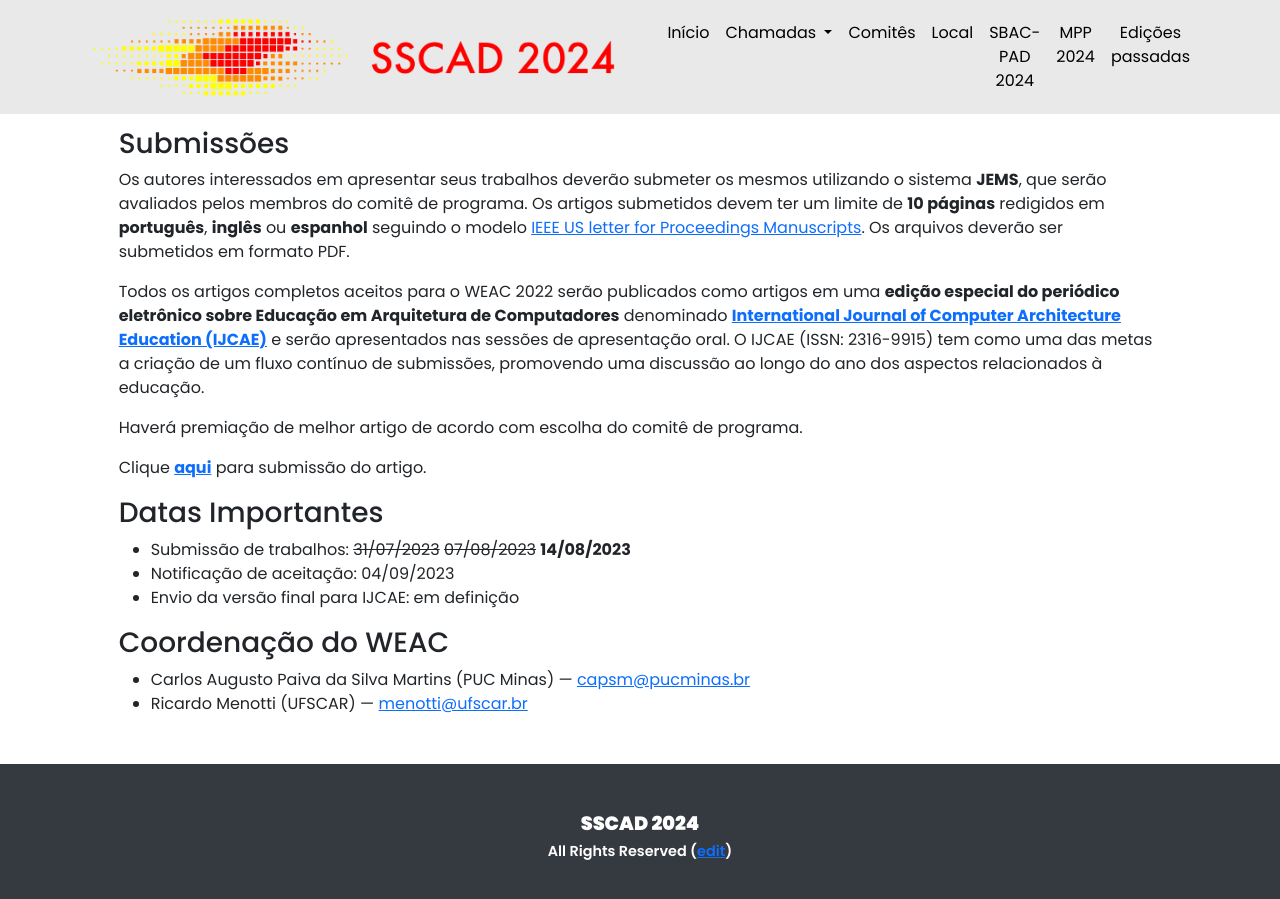
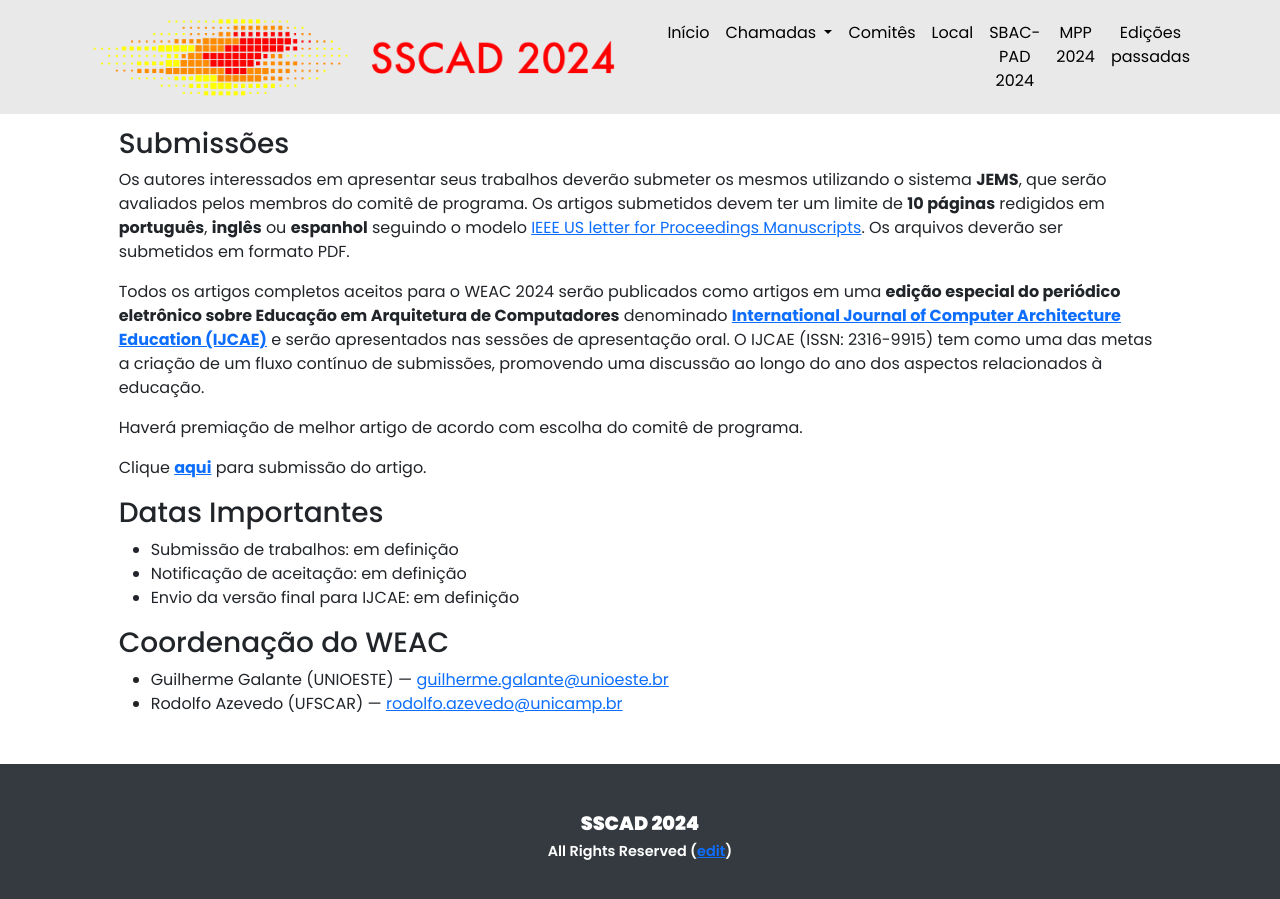
Before and after one commit to ce-acpad/sscad2024, a Jekyll site: the page built from cfp_weac.html, in a window 1280 px wide and 900 px high, scrolled down 1526 px. Built offline with Jekyll 4.4.1, drawn with Linux system fonts in a browser that asks for light colours; some of the changed text lies outside the part shown.

Commit message:
Update cfp_weac.html

```diff
--- a/cfp_weac.html
+++ b/cfp_weac.html
@@ -15,7 +15,7 @@ permalink: /cfp_weac/
 <h1>Workshop sobre Educação em Arquitetura de Computadores (WEAC)</h1>
 
 <p>O <strong>Workshop sobre Educação em Arquitetura de Computadores (WEAC)</strong> é um evento anual, realizado desde 2006 em conjunto com WSCAD, que apresenta artigos técnico-científicos abordando os mais variados aspectos relacionados à educação em arquitetura de computadores, incluindo computação paralela, computação de alto desempenho e sistemas de computação.</p>
-<p>Em sua décima sétima edição, o WEAC 2023 será realizado em paralelo com o <strong>XXIV Simpósio em Sistemas Computacionais de Alto Desempenho (WSCAD)</strong> e seus demais workshops, nos dias 17 a 20 de outubro de 2023.</p>
+<p>Em sua décima oitava edição, o WEAC 2024 será realizado em paralelo com o <strong>XXIV Simpósio em Sistemas Computacionais de Alto Desempenho (SSCAD)</strong> e seus demais workshops, nos dias XX a XX de outubro de 2024.</p>
 <p>A principal meta do WEAC é prover um ambiente (fórum) para professores, pesquisadores e estudantes trocarem, compartilharem e discutirem suas experiências, novas ideias e resultados de pesquisa em todos os aspectos e tópicos relacionados com a educação (aprendizado e ensino) em Arquitetura de Computadores, Computação Paralela, Computação de Alto Desempenho e Sistemas de Computação.</p>
 <p>Os artigos podem abordar estudos de caso, relatos de experiência, propostas de novas ideias, tópicos para discussão, ensaios para reflexão, ou apresentações de ferramentas. O programa do workshop será composto de apresentações de artigos, palestras e painéis de discussão.</p>
 <h3>Tópicos de Interesse</h3>
@@ -42,7 +42,7 @@ permalink: /cfp_weac/
 </ul>
 <h3>Submissões</h3>
 <p>Os autores interessados em apresentar seus trabalhos deverão submeter os mesmos utilizando o sistema <strong>JEMS</strong>, que serão avaliados pelos membros do comitê de programa. Os artigos submetidos devem ter um limite de <strong>10 páginas</strong> redigidos em <strong>português</strong>, <strong>inglês</strong> ou <strong>espanhol</strong> seguindo o modelo <a href="https://www.ieee.org/conferences/publishing/templates.html" target="_blank">IEEE US letter for Proceedings Manuscripts</a>. Os arquivos deverão ser submetidos em formato PDF.</p>
-<p>Todos os artigos completos aceitos para o WEAC 2022 serão publicados como artigos em uma <strong>edição especial do periódico eletrônico sobre Educação em Arquitetura de Computadores</strong> denominado <strong><a href="http://www2.sbc.org.br/ceacpad/ijcae/" target="_blank">International Journal of Computer Architecture Education (IJCAE)</a></strong> e serão apresentados nas sessões de apresentação oral. O IJCAE (ISSN: 2316-9915) tem como uma das metas a criação de um fluxo contínuo de submissões, promovendo uma discussão ao longo do ano dos aspectos relacionados à educação.</p>
+<p>Todos os artigos completos aceitos para o WEAC 2024 serão publicados como artigos em uma <strong>edição especial do periódico eletrônico sobre Educação em Arquitetura de Computadores</strong> denominado <strong><a href="http://www2.sbc.org.br/ceacpad/ijcae/" target="_blank">International Journal of Computer Architecture Education (IJCAE)</a></strong> e serão apresentados nas sessões de apresentação oral. O IJCAE (ISSN: 2316-9915) tem como uma das metas a criação de um fluxo contínuo de submissões, promovendo uma discussão ao longo do ano dos aspectos relacionados à educação.</p>
 <p>Haverá premiação de melhor artigo de acordo com escolha do comitê de programa.</p>
 
 <!--
@@ -52,15 +52,23 @@ permalink: /cfp_weac/
 
 <h3>Datas Importantes</h3>
 <ul>
+<!--
 <li>Submissão de trabalhos: <del>31/07/2023</del> <del>07/08/2023</del> <strong>14/08/2023</strong></li>
 <li>Notificação de aceitação: 04/09/2023</li>
 <li>Envio da versão final para IJCAE: em definição</li>
+-->
+
+<li>Submissão de trabalhos: em definição</li>
+<li>Notificação de aceitação: em definição</li>
+<li>Envio da versão final para IJCAE: em definição</li>
+
+
 
 </ul>
 <h3>Coordenação do WEAC</h3>
 <ul>
-<li>Carlos Augusto Paiva da Silva Martins (PUC Minas) — <a href='mailto:capsm@pucminas.br'>capsm@pucminas.br</a></li>
-<li>Ricardo Menotti (UFSCAR) — <a href='mailto:menotti@ufscar.br'>menotti@ufscar.br</a></li>
+<li>Guilherme Galante (UNIOESTE) — <a href='mailto:guilherme.galantem@unioeste.br'>guilherme.galante@unioeste.br</a></li>
+<li>Rodolfo Azevedo (UFSCAR) — <a href='mailto:rodolfo.azevedo@unicamp.br'>rodolfo.azevedo@unicamp.br</a></li>
 </ul>
 
 
```
